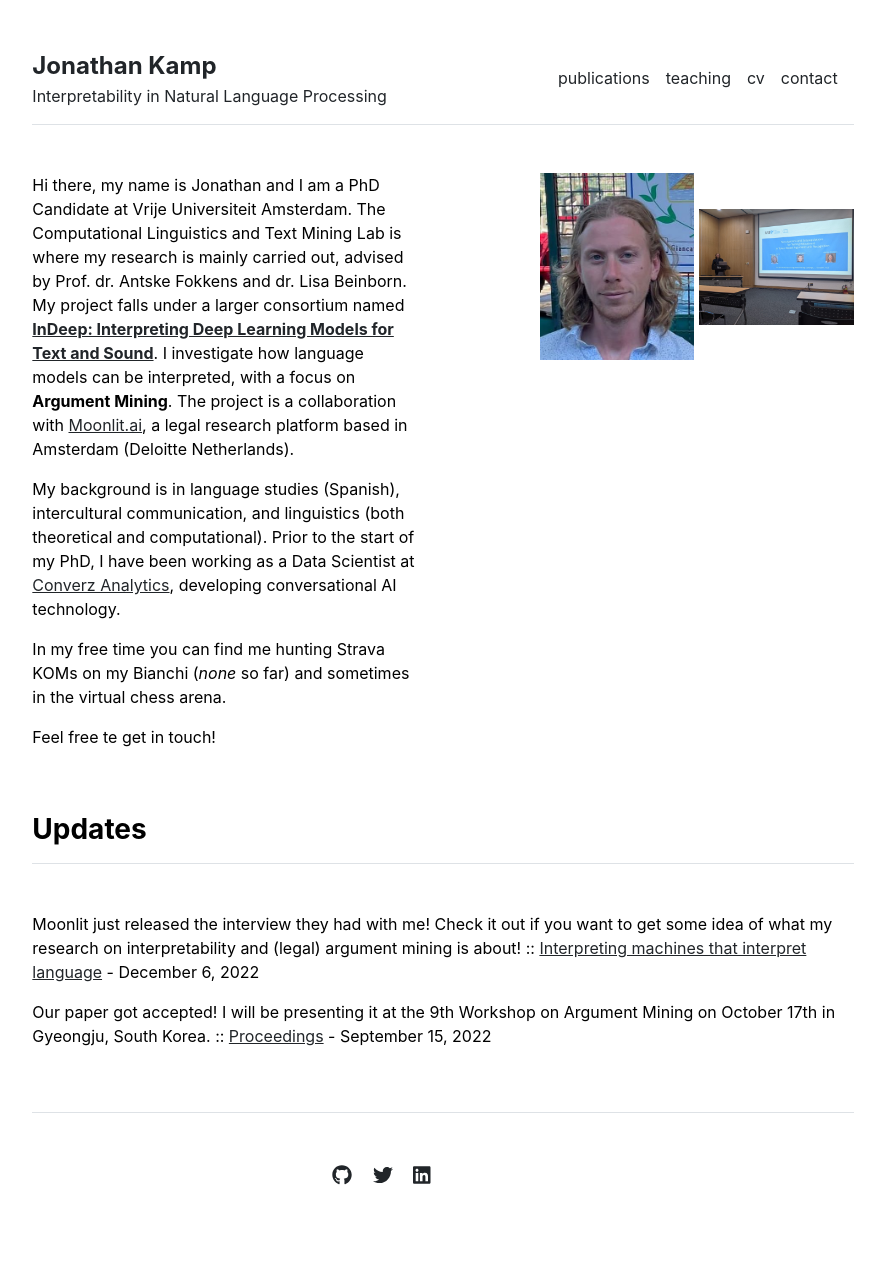
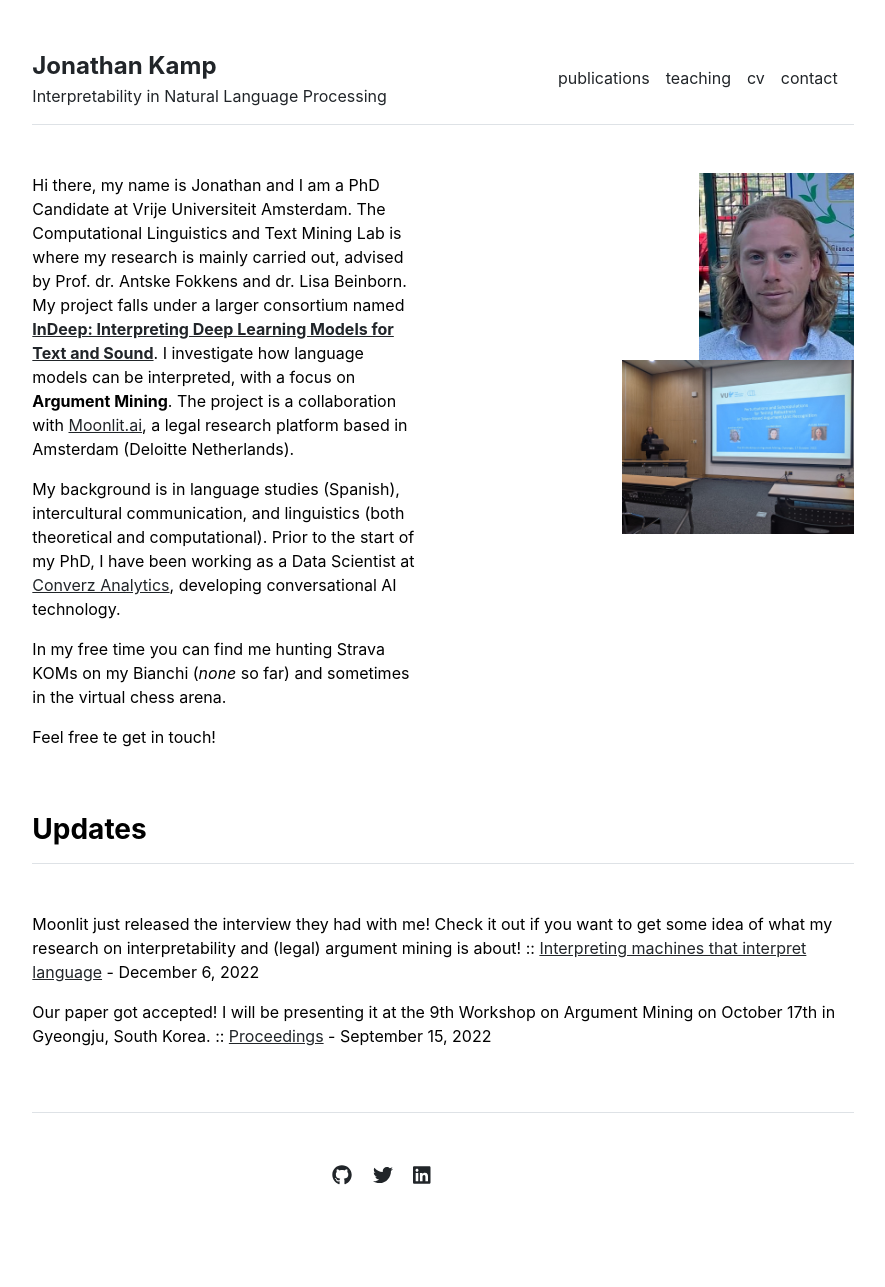
Before and after one commit to jbkamp/jbkamp.github.io, a Jekyll site: the page built from index.md, in a window 1280 px wide. Shown: the whole page, without its empty margins (197-1082 px from the left). Built offline with Jekyll 4.4.1, drawn with Linux system fonts in a browser that asks for light colours.

Commit message:
moved image down

```diff
--- a/_layouts/home.html
+++ b/_layouts/home.html
@@ -10,7 +10,9 @@ layout: default
   <div class="col-md-6">
     <div style="text-align: right;">
 	<img src="{{ site.github.url }}/assets/img/profilepicture.jpeg" alt="Home" width="40%" />
-	<img src="{{ site.github.url }}/assets/img/presenting.jpeg" alt="Home" width="40%" />
+    </div>
+    <div style="text-align: right;">
+	<img src="{{ site.github.url }}/assets/img/presenting.jpeg" alt="Home" width="60%" />
     </div>
   </div>
 </div>
```
